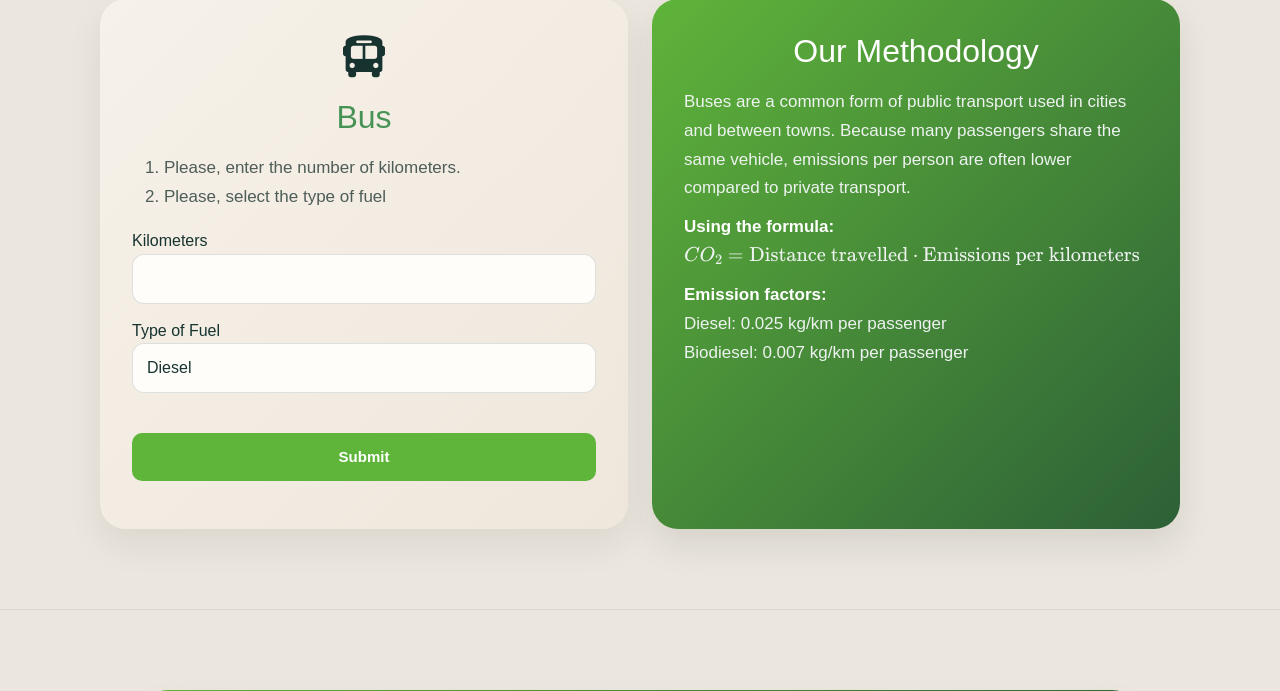
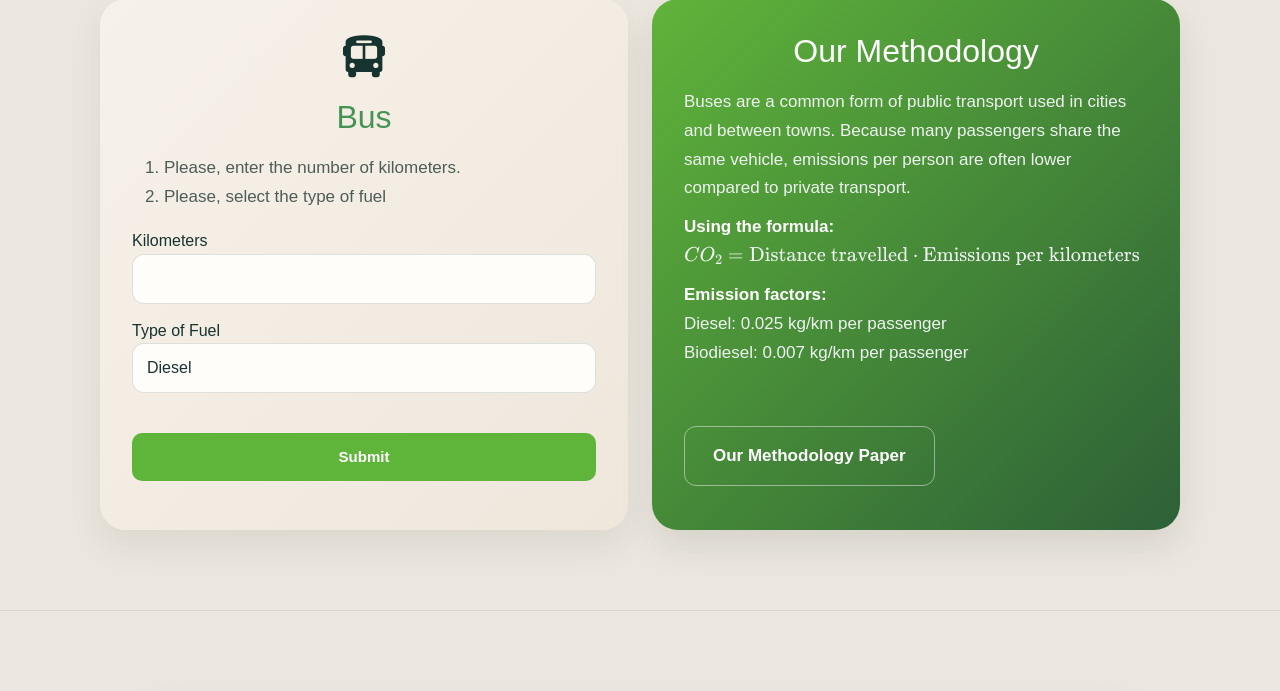
Before and after one commit to EliasAKyte/carbon-app-2026-1, a Flask app: page /carbon_app/new_entry_bus in a window 1280 px wide. Shown: the part 148-839 px from the top of the page. Run offline with Flask 2, Linux system fonts and the light colour scheme; the visitor is signed in with stand-in values (Sample User, id 1); some libraries are stand-ins or nearby versions.

Commit message:
Update new_entry_bus.html

```diff
--- a/capp/templates/carbon_app/new_entry_bus.html
+++ b/capp/templates/carbon_app/new_entry_bus.html
@@ -81,6 +81,11 @@
           <br>
           Biodiesel: 0.007 kg/km per passenger
           <br>
+          <br>
+          <br>
+          <a href="{{ url_for('static', filename='pdfs/our_paper.pdf') }}#page=9" class="btn-ghost" target="_blank">
+            Our Methodology Paper
+           </a>
         </p>
       </div>
   </div>
```
